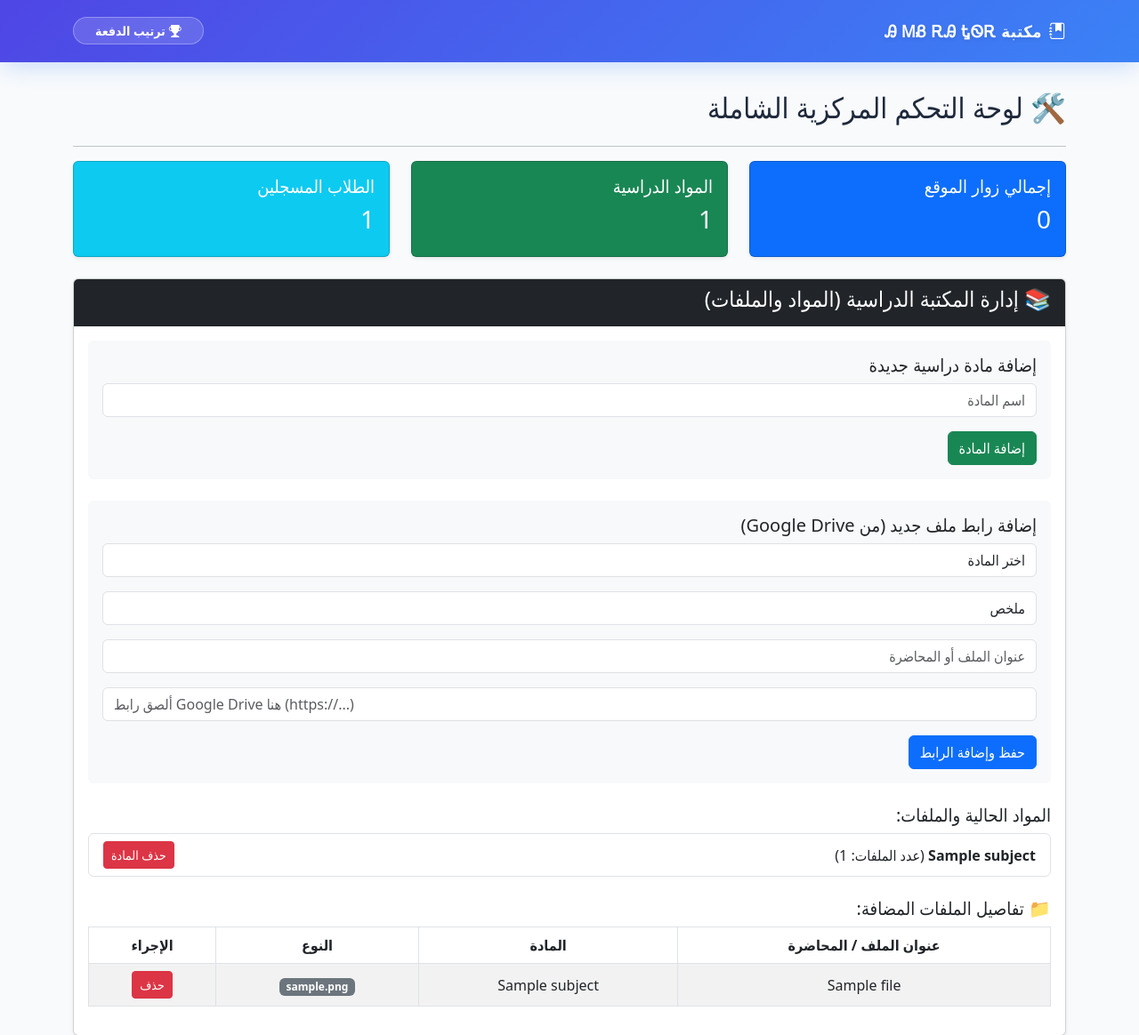
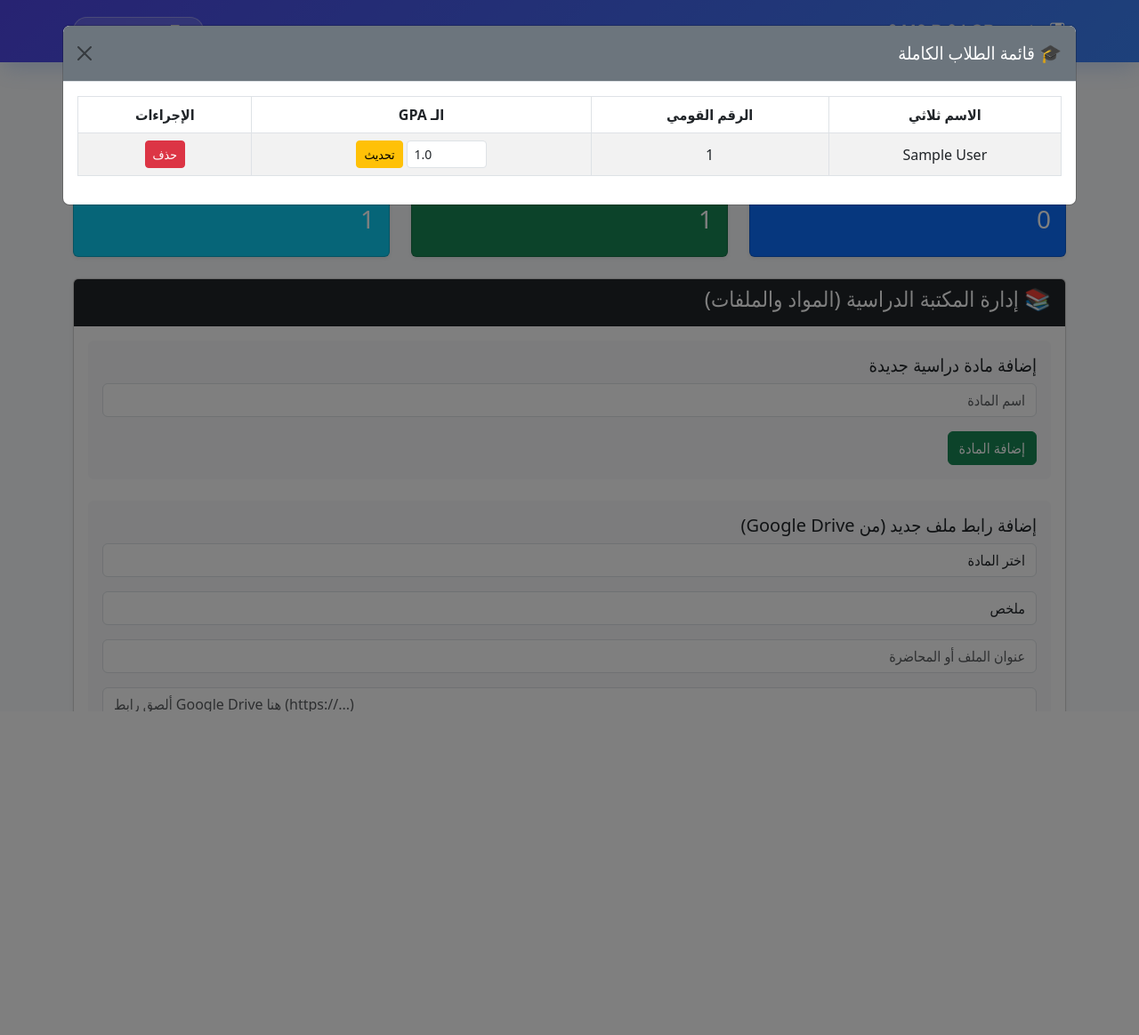
Before and after one commit to mahmoudambrator-glitch/Rank-in-Class, a Flask app: page /admin in a window 1280 px wide, after a click on "🔍 عرض الكل". Shown: the top 1164 px of the page at 89% size. After the commit the page ends 800 px from the top, so only its background shows below. Run offline with Flask 3, Linux system fonts and the light colour scheme; tables that the repository leaves empty hold one stand-in row (values such as "Sample post").

Commit message:
Update admin.html

```diff
--- a/templates/admin.html
+++ b/templates/admin.html
@@ -295,7 +295,6 @@
                         </td>
                         <td>{{ track.ip_address }}</td>
                         <td>
-                            <!-- الترجمة التلقائية للمسارات بالعربي -->
                             {% if track.action_performed == '/' %}
                                 <span class="badge bg-primary">الصفحة الرئيسية للمكتبة</span>
                             {% elif track.action_performed.startswith('/subject/') %}
@@ -317,6 +316,87 @@
                     {% endfor %}
                 </tbody>
             </table>
+        </div>
+    </div>
+</div>
+
+<!-- Modal عرض كل الطلاب -->
+<div class="modal fade" id="studentsModal" tabindex="-1" aria-hidden="true">
+    <div class="modal-dialog modal-xl modal-dialog-scrollable">
+        <div class="modal-content">
+            <div class="modal-header bg-secondary text-white">
+                <h5 class="modal-title">🎓 قائمة الطلاب الكاملة</h5>
+                <button type="button" class="btn-close" data-bs-dismiss="modal" aria-label="Close"></button>
+            </div>
+            <div class="modal-body scrollable-card-body">
+                <div class="table-responsive">
+                    <table class="table table-bordered table-striped text-center align-middle">
+                        <thead>
+                            <tr>
+                                <th>الاسم ثلاثي</th>
+                                <th>الرقم القومي</th>
+                                <th>الـ GPA</th>
+                                <th>الإجراءات</th>
+                            </tr>
+                        </thead>
+                        <tbody>
+                            {% for student in students %}
+                            <tr>
+                                <td>{{ student.name }}</td>
+                                <td>{{ student.nat_id }}</td>
+                                <td>
+                                    <form action="{{ url_for('update_student_gpa', id=student.id) }}" method="POST" class="d-inline-flex gap-1 justify-content-center">
+                                        <input type="number" step="0.01" name="gpa" value="{{ student.gpa }}" class="form-control form-control-sm" style="width: 90px;" required>
+                                        <button type="submit" class="btn btn-warning btn-sm">تحديث</button>
+                                    </form>
+                                </td>
+                                <td>
+                                    <form action="{{ url_for('delete_student', id=student.id) }}" method="POST" style="display:inline;">
+                                        <button type="submit" class="btn btn-danger btn-sm" onclick="return confirm('حذف الطالب نهائياً؟')">حذف</button>
+                                    </form>
+                                </td>
+                            </tr>
+                            {% endfor %}
+                        </tbody>
+                    </table>
+                </div>
+            </div>
+        </div>
+    </div>
+</div>
+
+<!-- Modal عرض كل الأنشطة -->
+<div class="modal fade" id="activitiesModal" tabindex="-1" aria-hidden="true">
+    <div class="modal-dialog modal-xl modal-dialog-scrollable">
+        <div class="modal-content">
+            <div class="modal-header bg-warning text-dark">
+                <h5 class="modal-title">📋 سجل نشاط الطلاب الكامل</h5>
+                <button type="button" class="btn-close" data-bs-dismiss="modal" aria-label="Close"></button>
+            </div>
+            <div class="modal-body scrollable-card-body">
+                <div class="table-responsive">
+                    <table class="table table-striped text-center align-middle">
+                        <thead>
+                            <tr>
+                                <th>اسم الطالب</th>
+                                <th>الرقم القومي</th>
+                                <th>نوع الإجراء</th>
+                                <th>الوقت والتاريخ</th>
+                            </tr>
+                        </thead>
+                        <tbody>
+                            {% for activity in student_activities %}
+                            <tr>
+                                <td class="fw-bold">{{ activity.student_name }}</td>
+                                <td>{{ activity.nat_id }}</td>
+                                <td>{{ activity.action_type }}</td>
+                                <td>{{ activity.timestamp.strftime('%Y-%m-%d %I:%M %p') }}</td>
+                            </tr>
+                            {% endfor %}
+                        </tbody>
+                    </table>
+                </div>
+            </div>
         </div>
     </div>
 </div>
```
